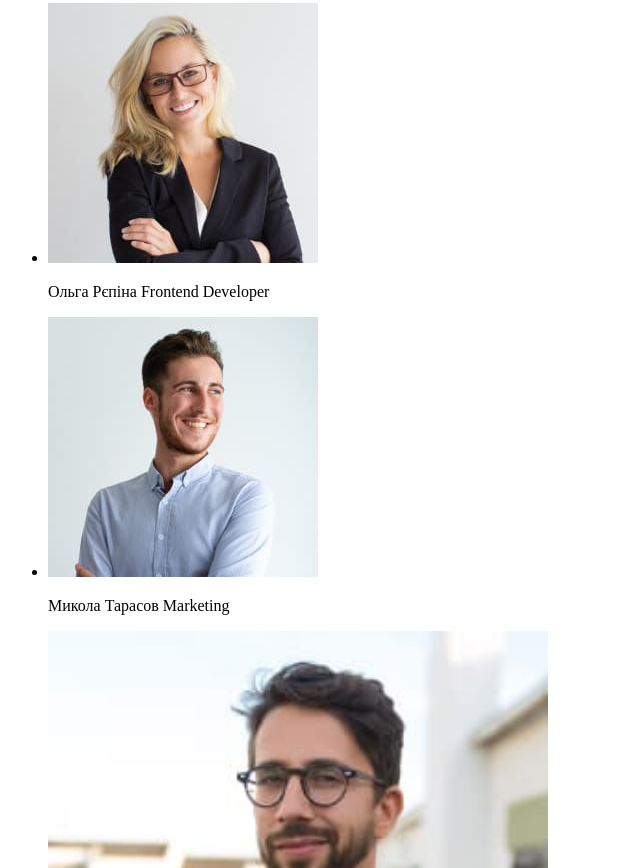
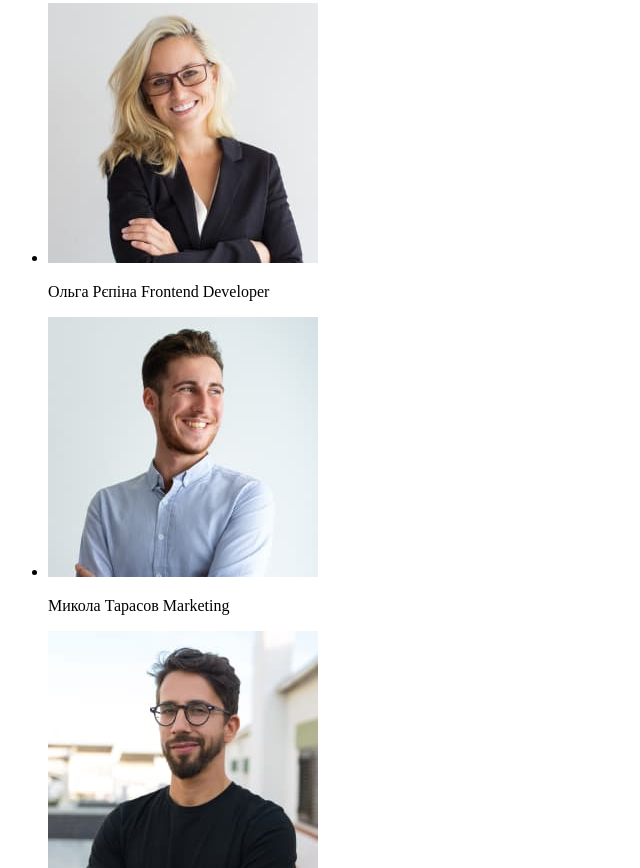
Before and after one commit to SofiiaShevtsova/goit-markup-hw-01, a plain HTML site: page index.html in a window 1280 px wide. Shown: the part 1932-2800 px from the top of the page, without its empty margins (0-640 px from the left). Drawn offline with Linux system fonts and the light colour scheme.

Commit message:
виправлена ширина зображень

```diff
--- a/index.html
+++ b/index.html
@@ -81,7 +81,7 @@
 
             </li>
             <li>
-                <img src="./images/formatjpg/team/team4.jpg" alt="Михайло Єрмаков" width="500">
+                <img src="./images/formatjpg/team/team4.jpg" alt="Михайло Єрмаков" width="270">
                 <p>Михайло Єрмаков <span>UI Designer</span> </p>
 
             </li>
```
